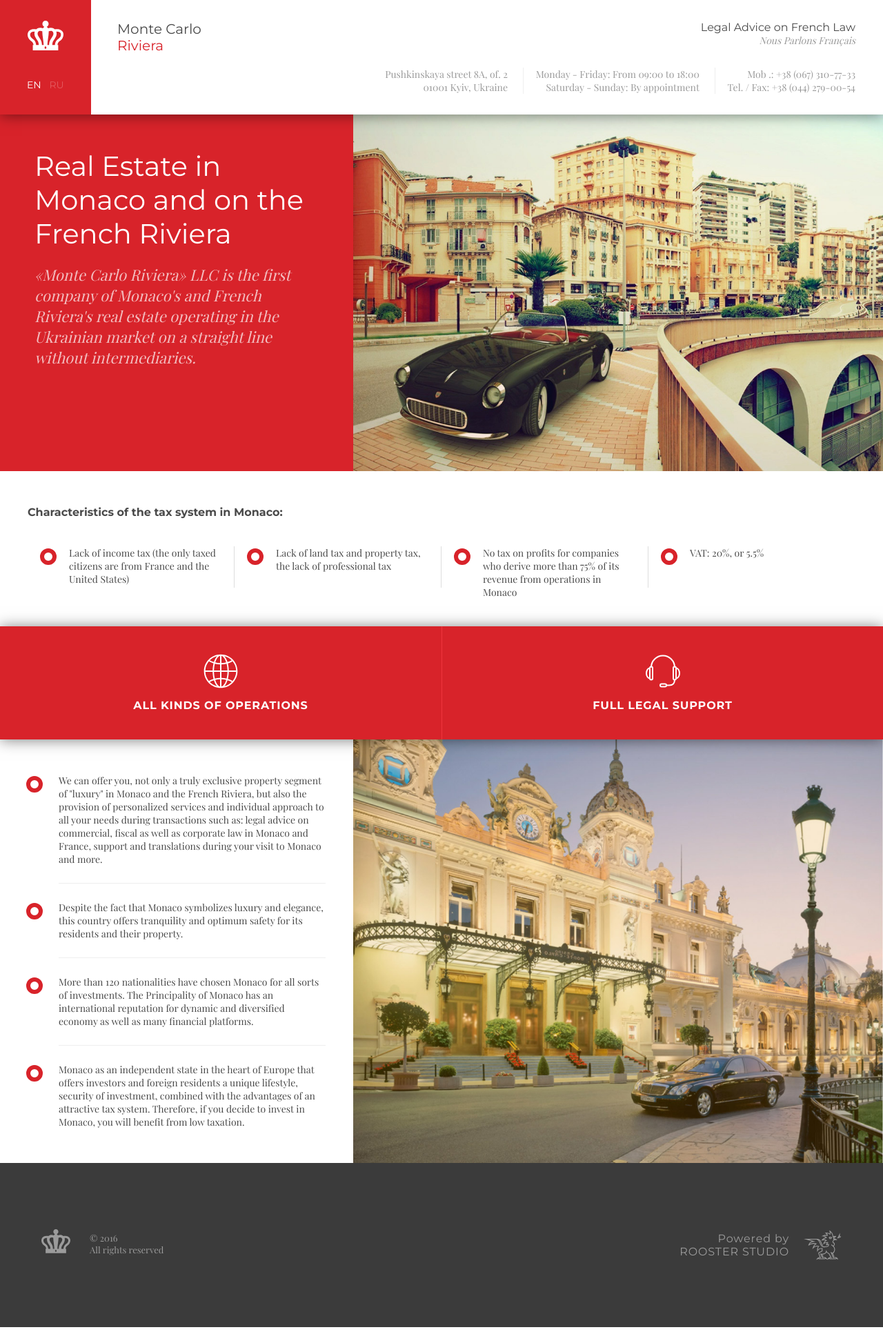
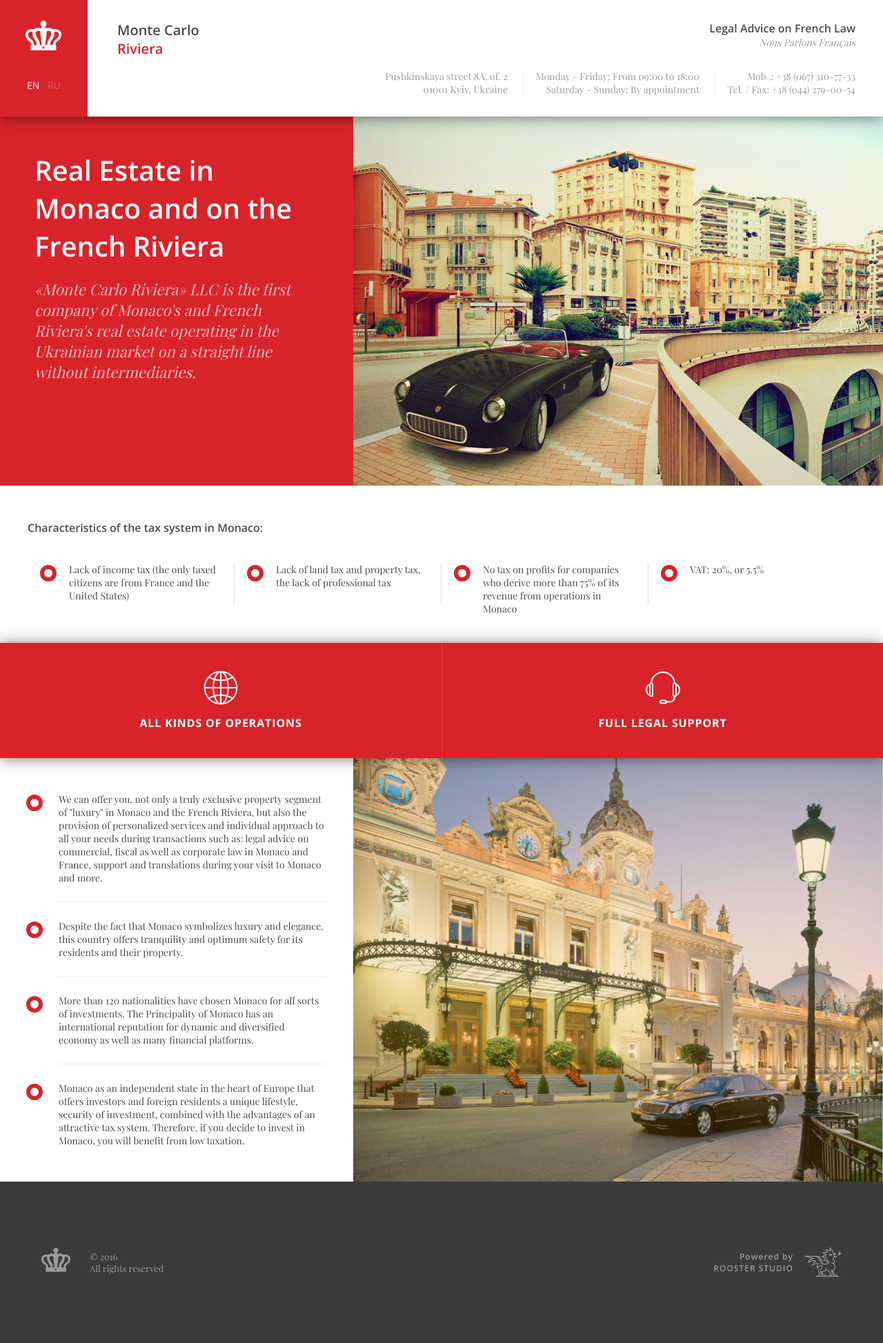
Before and after one commit to monte-carlo-riviera/monte-carlo, a Jekyll site: the page built from _posts/0001-01-01-home-EN.md, in a window 1280 px wide. Shown: the whole page at 69% size. Built offline with Jekyll 4.4.1, drawn with Linux system fonts in a browser that asks for light colours; some web fonts are replaced; before the commit the page ends 1924 px from its top, so only the background shows below that.

Commit message:
upd font, fix powered, upd rooster svg logo

```diff
--- a/_includes/06-footer.html
+++ b/_includes/06-footer.html
@@ -1,12 +1,12 @@
 <footer class="footer">
-    <div class="footer_copyright">
+    <div class="footer__copyright">
         {% include svg/logo-monte-carlo.svg %}
         <p>{{ page.FooterCopyright }}</p>
     </div>
-    <div class="footer_powered">
+    <div class="footer__powered">
         <a href="http://rooooster.com/" target="_blank">
             {% include svg/logo-rooster-studio.svg %}
-            <p>{{ page.FooterPowered }}</p>
+            <div class="footer__powered-text">{{ page.FooterPowered }}</div>
         </a>
     </div>
 </footer>
--- a/_layouts/default.html
+++ b/_layouts/default.html
@@ -12,7 +12,9 @@ layout: compress
     <title>{{ page.SeoTitle }} · {{ page.SeoAbout }}</title>
     <meta name="description" content="{{ page.SeoDescription }}">
 
-    <link href='https://fonts.googleapis.com/css?family=Montserrat:400,700|Playfair+Display:400,400italic&subset=latin,cyrillic' rel='stylesheet' type='text/css'>
+    <!-- <link href='https://fonts.googleapis.com/css?family=Montserrat:400,700|Playfair+Display:400,400italic&subset=latin,cyrillic' rel='stylesheet' type='text/css'> -->
+    <link href="https://fonts.googleapis.com/css?family=Open+Sans:400,600,700|Playfair+Display:400,400i&subset=cyrillic" rel="stylesheet">
+    <link href="https://fonts.googleapis.com/css?family=Open+Sans|Playfair+Display" rel="stylesheet">
     <link rel="stylesheet" href="{{ site.baseurl }}/assets/css/main.css">
     <link rel="shortcut icon" href="{{ site.baseurl }}/assets/img/favicons/favicon.ico">
     <link rel="apple-touch-icon" href="{{ site.baseurl }}/assets/img/favicons/favicon-144.png">
--- a/assets/css/_00-base.scss
+++ b/assets/css/_00-base.scss
@@ -1,13 +1,14 @@
-$colorRed: #D8232A;
-$colorBlackGray: #4A4A4A;
-$colorLightGray: #9B9B9B;
+$colorRed: #d8232a;
+$colorBlackGray: #4a4a4a;
+$colorLightGray: #9b9b9b;
 
 html {
     height: 100%;
 }
 
 body {
-    font-family: 'Montserrat', sans-serif;
+    // font-family: 'Montserrat', sans-serif;
+    font-family: 'Open Sans', sans-serif;
     background: #fff;
     color: $colorBlackGray;
     font-size: 14px;
@@ -22,17 +23,20 @@ a {
     @include transition(color .2s ease-in-out);
 }
 
-h1, h2, p {
+h1,
+h2,
+p {
     margin: 0;
-    font-weight: 400;
 }
 
 h1 {
     font-size: 20px;
+    font-weight: 600;
 }
 
 h2 {
     font-size: 16px;
+    font-weight: 600;
 }
 
 p {
--- a/assets/css/_03-characteristics.scss
+++ b/assets/css/_03-characteristics.scss
@@ -5,7 +5,7 @@
     padding: 50px 40px 40px;
 
     h2 {
-        font-weight: 700;
+        // font-weight: 700;
         margin-bottom: 40px;
     }
 
--- a/assets/css/_06-footer.scss
+++ b/assets/css/_06-footer.scss
@@ -6,7 +6,7 @@
     position: relative;
     z-index: 50;
 
-    &_copyright {
+    &__copyright {
         @include span-columns(6);
         position: relative;
 
@@ -29,7 +29,7 @@
         }
     }
 
-    &_powered {
+    &__powered {
         @include span-columns(6);
         position: relative;
         text-align: right;
@@ -65,14 +65,14 @@
                 left: 0;
                 width: 42px;
             }
+        }
 
-        }
-        p {
-            padding-right: 76px;
-            letter-spacing: .87px;
+        &-text {
+            padding-right: 70px;
+            letter-spacing: 1px;
             display: inline-block;
-            font-family: 'Montserrat', sans-serif;
-            font-size: 16px;
+            font-size: 12px;
+            font-weight: 600;
 
             @include media($mobile) {
                 padding-right: 0;
```
Also changed, not shown: _includes/svg/logo-rooster-studio.svg.
